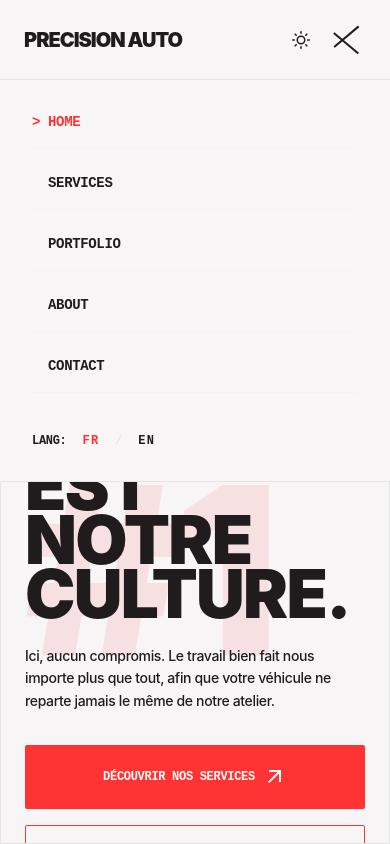
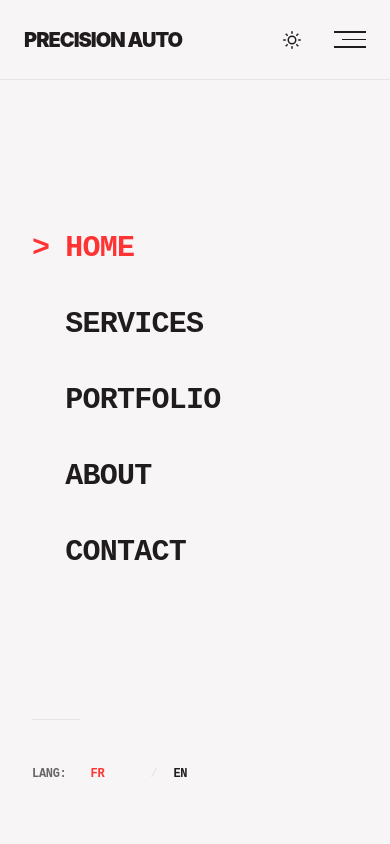
Before and after one commit to Teodev578/prepa_website, a Next.js app: page / in a window 390 px wide. Both pictures are taken after a click on the element 350 px from the left and 39 px from the top of the page. Shown: the top 844 px of the page. Built offline with nearby package versions, Linux system fonts and the light colour scheme.

Commit message:
refactor: improve responsive typography and layout consistency across home components

```diff
--- a/components/Navbar.tsx
+++ b/components/Navbar.tsx
@@ -63,9 +63,9 @@ export default function Navbar() {
                     <div className="flex items-center text-xs font-mono text-foreground font-bold uppercase tracking-widest">
                         {/* Selector FR / EN */}
                         <div className="flex gap-1 items-center">
-                            <button className={`transition-none ${lang === 'fr' ? 'text-primary' : 'hover:text-primary'}`} onClick={() => setLang('fr')}>FR</button>
+                            <button className={`min-w-[44px] min-h-[44px] transition-none ${lang === 'fr' ? 'text-primary' : 'hover:text-primary'}`} onClick={() => setLang('fr')}>FR</button>
                             <span className="text-border px-1">/</span>
-                            <button className={`transition-none ${lang === 'en' ? 'text-primary' : 'hover:text-primary'}`} onClick={() => setLang('en')}>EN</button>
+                            <button className={`min-w-[44px] min-h-[44px] transition-none ${lang === 'en' ? 'text-primary' : 'hover:text-primary'}`} onClick={() => setLang('en')}>EN</button>
                         </div>
 
                         <span className="text-border px-4">|</span>
@@ -84,7 +84,7 @@ export default function Navbar() {
                         <span className="text-border px-4">|</span>
 
                         {/* Theme Toggle */}
-                        <button id="theme-toggle" className="hover:text-primary transition-none text-foreground flex items-center" onClick={toggleTheme} aria-label="Toggle Theme">
+                        <button id="theme-toggle" className="min-w-[44px] min-h-[44px] justify-center hover:text-primary transition-none text-foreground flex items-center" onClick={toggleTheme} aria-label="Toggle Theme">
                             {theme === 'dark' ? (
                                 <svg className="moon-icon" xmlns="http://www.w3.org/2000/svg" width="16" height="16" viewBox="0 0 24 24" fill="none" stroke="currentColor" strokeWidth="2" strokeLinecap="round" strokeLinejoin="round"><path d="M21 12.79A9 9 0 1 1 11.21 3 7 7 0 0 0 21 12.79z"></path></svg>
                             ) : (
@@ -101,8 +101,8 @@ export default function Navbar() {
                     PRECISION AUTO
                 </Link>
 
-                <div className="flex items-center gap-6">
-                    <button id="theme-toggle-mobile" className="hover:text-primary transition-none text-foreground" onClick={toggleTheme} aria-label="Toggle Theme Mobile">
+                <div className="flex items-center gap-2">
+                    <button id="theme-toggle-mobile" className="min-w-[44px] min-h-[44px] flex items-center justify-center hover:text-primary transition-none text-foreground" onClick={toggleTheme} aria-label="Toggle Theme Mobile">
                         {theme === 'dark' ? (
                             <svg className="moon-icon" xmlns="http://www.w3.org/2000/svg" width="18" height="18" viewBox="0 0 24 24" fill="none" stroke="currentColor" strokeWidth="2" strokeLinecap="round" strokeLinejoin="round"><path d="M21 12.79A9 9 0 1 1 11.21 3 7 7 0 0 0 21 12.79z"></path></svg>
                         ) : (
@@ -111,25 +111,48 @@ export default function Navbar() {
                     </button>
 
                     {/* Minimal Burger Menu */}
-                    <div className="w-8 h-4 flex flex-col justify-between cursor-pointer" onClick={() => setIsMenuOpen(!isMenuOpen)}>
-                        <div className={`w-full h-[1.5px] bg-foreground transition-all duration-300 origin-left ${isMenuOpen ? 'rotate-[40deg] w-[26px]' : ''}`}></div>
-                        <div className={`w-full h-[1.5px] bg-foreground transition-all duration-300 ${isMenuOpen ? 'opacity-0' : ''}`}></div>
-                        <div className={`w-full h-[1.5px] bg-foreground transition-all duration-300 origin-left ${isMenuOpen ? '-rotate-[40deg] w-[26px]' : ''}`}></div>
+                    <div className="min-w-[44px] min-h-[44px] flex flex-col justify-center items-end cursor-pointer" onClick={() => setIsMenuOpen(true)}>
+                        <div className="w-8 h-[1.5px] bg-foreground mb-1.5 transition-all duration-300"></div>
+                        <div className="w-6 h-[1.5px] bg-foreground mb-1.5 transition-all duration-300"></div>
+                        <div className="w-8 h-[1.5px] bg-foreground transition-all duration-300"></div>
                     </div>
                 </div>
             </div>
 
-            {/* Mobile Dropdown Menu */}
-            <div className={`absolute top-full left-0 w-full bg-background border-b border-border lg:hidden transition-all duration-300 overflow-hidden z-[100] ${isMenuOpen ? 'max-h-screen py-8 border-t opacity-100' : 'max-h-0 py-0 border-t-0 opacity-0'}`}>
-                <ul className="flex flex-col gap-6 px-8 text-sm font-mono uppercase tracking-widest font-bold">
-                    {[...links, { label: "CONTACT", href: "/contact" }].map((link) => (
-                        <li key={link.label}>
+            {/* Mobile Full-Screen Menu */}
+            <div className={`fixed inset-0 top-0 left-0 w-full h-[100dvh] bg-background border-border lg:hidden transition-all duration-500 overflow-hidden flex flex-col z-[100] ${isMenuOpen ? 'opacity-100 pointer-events-auto' : 'opacity-0 pointer-events-none'}`}>
+                {/* Header padding compensation area */}
+                <div className="h-20 shrink-0 w-full border-b border-border flex items-center justify-between px-6">
+                    <Link href="/" className="text-foreground font-sans font-black tracking-tighter uppercase text-xl" onClick={() => setIsMenuOpen(false)}>
+                        PRECISION AUTO
+                    </Link>
+                    <div className="flex items-center gap-4">
+                        <button id="theme-toggle-mobile-menu" className="min-w-[44px] min-h-[44px] flex flex-col justify-center items-center hover:text-primary transition-none text-foreground" onClick={toggleTheme} aria-label="Toggle Theme Mobile">
+                            {theme === 'dark' ? (
+                                <svg className="moon-icon" xmlns="http://www.w3.org/2000/svg" width="20" height="20" viewBox="0 0 24 24" fill="none" stroke="currentColor" strokeWidth="2" strokeLinecap="round" strokeLinejoin="round"><path d="M21 12.79A9 9 0 1 1 11.21 3 7 7 0 0 0 21 12.79z"></path></svg>
+                            ) : (
+                                <svg className="sun-icon" xmlns="http://www.w3.org/2000/svg" width="20" height="20" viewBox="0 0 24 24" fill="none" stroke="currentColor" strokeWidth="2" strokeLinecap="round" strokeLinejoin="round"><circle cx="12" cy="12" r="5"></circle><line x1="12" y1="1" x2="12" y2="3"></line><line x1="12" y1="21" x2="12" y2="23"></line><line x1="4.22" y1="4.22" x2="5.64" y2="5.64"></line><line x1="18.36" y1="18.36" x2="19.78" y2="19.78"></line><line x1="1" y1="12" x2="3" y2="12"></line><line x1="21" y1="12" x2="23" y2="12"></line><line x1="4.22" y1="19.78" x2="5.64" y2="18.36"></line><line x1="18.36" y1="5.64" x2="19.78" y2="4.22"></line></svg>
+                            )}
+                        </button>
+
+                        <div className="min-w-[44px] min-h-[44px] flex flex-col justify-center items-end cursor-pointer" onClick={() => setIsMenuOpen(false)}>
+                            <div className="w-[26px] h-[1.5px] bg-foreground rotate-[40deg] origin-center translate-y-[1px]"></div>
+                            <div className="w-[26px] h-[1.5px] bg-foreground -rotate-[40deg] origin-center -translate-y-[1px]"></div>
+                        </div>
+                    </div>
+                </div>
+
+                <div className="flex-1 flex flex-col justify-center px-8 relative">
+                    <ul className="flex flex-col gap-6 text-3xl sm:text-5xl font-mono uppercase tracking-widest font-bold">
+                        {[...links, { label: "CONTACT", href: "/contact" }].map((link, index) => (
+                            <li key={link.label} className="overflow-hidden">
                                 <Link
                                     href={link.href}
                                     onClick={() => setIsMenuOpen(false)}
-                                className={`group flex items-center w-full border-b border-border/20 pb-4 transition-none ${pathname === link.href ? 'text-primary' : 'text-foreground hover:text-primary'}`}
+                                    className={`group flex items-center w-full min-h-[44px] py-2 transition-transform duration-500 translate-y-0 hover:text-primary ${pathname === link.href ? 'text-primary' : 'text-foreground'}`}
+                                    style={{ transitionDelay: isMenuOpen ? `${index * 50}ms` : '0ms' }}
                                 >
-                                <span className={`text-primary font-bold mr-2 transition-none ${pathname === link.href ? 'opacity-100' : 'opacity-0 group-hover:opacity-100'}`}>
+                                    <span className={`text-primary font-bold mr-4 transition-opacity duration-300 ${pathname === link.href ? 'opacity-100' : 'opacity-0 group-hover:opacity-100'}`}>
                                         {'>'}
                                     </span>
                                     {link.label}
@@ -137,11 +160,16 @@ export default function Navbar() {
                             </li>
                         ))}
                     </ul>
-                <div className="px-8 mt-10 flex gap-4 text-xs font-mono font-bold text-foreground uppercase tracking-widest">
-                    <span>LANG:</span>
-                    <button className={`transition-none ${lang === 'fr' ? 'text-primary' : 'hover:text-primary'}`} onClick={() => setLang('fr')}>FR</button>
+                </div>
+
+                <div className="px-8 pb-12 mt-auto flex flex-col gap-8 text-xs font-mono font-bold text-foreground uppercase tracking-widest">
+                    <div className="w-12 h-[1px] bg-border"></div>
+                    <div className="flex gap-4 items-center">
+                        <span className="text-muted-foreground mr-2">LANG:</span>
+                        <button className={`min-w-[44px] min-h-[44px] flex items-center transition-colors ${lang === 'fr' ? 'text-primary' : 'hover:text-primary'}`} onClick={() => setLang('fr')}>FR</button>
                         <span className="text-border">/</span>
-                    <button className={`transition-none ${lang === 'en' ? 'text-primary' : 'hover:text-primary'}`} onClick={() => setLang('en')}>EN</button>
+                        <button className={`min-w-[44px] min-h-[44px] flex items-center transition-colors ${lang === 'en' ? 'text-primary' : 'hover:text-primary'}`} onClick={() => setLang('en')}>EN</button>
+                    </div>
                 </div>
             </div>
         </header>
--- a/components/home/Hero.tsx
+++ b/components/home/Hero.tsx
@@ -49,16 +49,16 @@ export default function Hero() {
   ];
 
   return (
-    <section className="bg-background h-[100dvh] w-full flex flex-col overflow-hidden relative border-b border-border">
+    <section className="bg-background min-h-[100dvh] lg:h-[100dvh] w-full flex flex-col overflow-hidden relative border-b border-border pt-20 lg:pt-0">
       <motion.div
         variants={containerVariants}
         initial="hidden"
         animate="visible"
-        className="flex flex-col lg:flex-row w-full h-full"
+        className="flex flex-col lg:flex-row w-full h-full flex-grow"
       >
 
         {/* Left Column : Image (Mobile: Top, Desktop: Left) */}
-        <div className="w-full lg:w-1/2 relative flex items-stretch border-b lg:border-b-0 lg:border-r border-technical h-[35vh] lg:h-full">
+        <div className="w-full lg:w-1/2 relative flex items-stretch border-b lg:border-b-0 lg:border-r border-technical min-h-[40vh] lg:min-h-0 lg:h-full p-6 lg:p-0">
 
           {/* Edge Menu/Annotations (Desktop left border) */}
           <div className="hidden lg:flex w-16 xl:w-20 shrink-0 flex-col justify-between items-center py-10 border-r border-technical bg-background relative z-10">
@@ -76,7 +76,6 @@ export default function Hero() {
               GPS: 48°52'5.6"N 2°19'59.5"E
             </motion.div>
 
-            {/* Minimal burger menu hint */}
             <motion.div
               variants={itemVariants}
               whileHover={{ opacity: 0.7 }}
@@ -106,7 +105,7 @@ export default function Hero() {
             initial={{ opacity: 0, scale: 1.05 }}
             animate={{ opacity: 1, scale: 1 }}
             transition={{ duration: 1.5, ease: BEZIER }}
-            className="flex-grow relative overflow-hidden bg-background"
+            className="flex-grow relative overflow-hidden bg-background h-full w-full"
           >
             <AnimatePresence mode="wait">
               <motion.img
@@ -122,14 +121,14 @@ export default function Hero() {
             </AnimatePresence>
 
             {/* Technical Overlay - Minimal Indicators */}
-            <div className="absolute bottom-6 right-6 flex gap-2 z-20">
+            <div className="absolute bottom-4 right-4 lg:bottom-6 lg:right-6 flex gap-2 z-20">
               {images.map((_, idx) => (
                 <motion.div
                   key={idx}
                   initial={{ width: 0 }}
                   animate={{ width: 48 }}
                   transition={{ delay: 0.5 + idx * 0.1, duration: 0.4, ease: BEZIER }}
-                  className={`h-[2px] transition-colors duration-500 ${idx === currentIndex ? 'bg-primary' : 'bg-foreground/20'}`}
+                  className={`h-[2px] transition-colors duration-500 ${idx === currentIndex ? 'bg-primary' : 'bg-white/40'}`}
                 />
               ))}
             </div>
@@ -137,7 +136,7 @@ export default function Hero() {
         </div>
 
         {/* Right Column : Typography (Mobile: Bottom, Desktop: Right) */}
-        <div className="w-full lg:w-1/2 relative bg-background flex flex-col justify-center px-6 md:px-16 lg:px-24 py-10 lg:py-0 border-technical h-[65vh] lg:h-full">
+        <div className="w-full lg:w-1/2 relative bg-background flex flex-col justify-center px-6 md:px-16 lg:px-24 py-12 lg:py-0 border-technical flex-grow lg:h-full">
           <div className="absolute top-0 left-0 tech-corner hidden lg:block"></div>
 
           {/* Massive Cutoff Number (Aligned with Content) */}
@@ -153,13 +152,13 @@ export default function Hero() {
           <div className="relative z-10 max-w-xl">
             <motion.div
               variants={itemVariants}
-              className="lg:hidden font-mono text-xs uppercase font-bold tracking-widest text-foreground mb-6 flex justify-between w-full"
+              className="md:hidden font-mono text-[10px] uppercase font-bold tracking-widest text-muted-foreground mb-4 flex justify-between w-full"
             >
               <span>GPS: 48°52'5.6"N 2°19'59.5"E</span>
               <span>SPEC. 01</span>
             </motion.div>
 
-            <h1 className="font-sans font-black text-[clamp(2rem,8vh,7.5rem)] tracking-tighter uppercase text-foreground leading-[0.8] mb-6 md:mb-10 relative">
+            <h1 className="font-sans font-black text-[14vw] sm:text-[11vw] md:text-[8vw] lg:text-[clamp(4.5rem,7vw,7.5rem)] tracking-tighter uppercase text-foreground leading-[0.8] mb-8 md:mb-10 relative">
               {titleLines.map((line, i) => (
                 <div key={i} className="overflow-hidden">
                   <motion.div
@@ -179,7 +178,7 @@ export default function Hero() {
 
             <motion.p
               variants={itemVariants}
-              className="text-foreground font-medium text-sm md:text-base leading-relaxed mb-8 md:mb-12 lg:max-w-[400px]"
+              className="text-foreground/80 font-medium text-sm md:text-base leading-relaxed mb-8 md:mb-12 lg:max-w-[400px]"
             >
               Ici, aucun compromis. Le travail bien fait nous importe plus que tout, afin que votre véhicule ne reparte jamais le même de notre atelier.
             </motion.p>
@@ -187,12 +186,12 @@ export default function Hero() {
             {/* Buttons Technical Pattern */}
             <motion.div
               variants={itemVariants}
-              className="flex flex-col sm:flex-row gap-4 font-mono text-xs uppercase tracking-widest font-bold"
+              className="flex flex-col sm:flex-row gap-4 font-mono text-xs uppercase tracking-widest font-bold w-full"
             >
               <motion.button
                 whileHover={{ backgroundColor: "var(--primary)", color: "white" }}
                 whileTap={{ scale: 0.98 }}
-                className="relative px-8 py-5 bg-primary text-primary-foreground group overflow-hidden flex items-center justify-center rounded-[var(--radius)] transition-colors duration-300"
+                className="w-full sm:w-auto min-h-[48px] relative px-6 py-4 bg-primary text-primary-foreground group overflow-hidden flex items-center justify-center rounded-[var(--radius)] transition-colors duration-300"
               >
                 <span className="relative z-10 flex items-center justify-center gap-2">
                   DÉCOUVRIR NOS SERVICES
@@ -205,7 +204,7 @@ export default function Hero() {
               <motion.button
                 whileHover={{ backgroundColor: "var(--foreground)", color: "var(--background)" }}
                 whileTap={{ scale: 0.98 }}
-                className="px-8 py-5 border border-primary bg-transparent text-foreground group flex items-center justify-center gap-3 rounded-[var(--radius)] transition-colors duration-300"
+                className="w-full sm:w-auto min-h-[48px] px-6 py-4 border border-primary bg-transparent text-foreground group flex items-center justify-center gap-3 rounded-[var(--radius)] transition-colors duration-300"
               >
                 <span className="w-1.5 h-1.5 bg-primary group-hover:bg-background block rounded-full transition-colors"></span>
                 NOTRE PORTFOLIO
--- a/components/home/Testimonials.tsx
+++ b/components/home/Testimonials.tsx
@@ -100,7 +100,7 @@ export default function Testimonials() {
             ></motion.div>
           </motion.div>
 
-          <h2 className="text-5xl md:text-7xl font-sans font-black text-foreground tracking-tighter uppercase leading-[0.85] mb-6">
+          <h2 className="text-[13vw] sm:text-[10vw] md:text-[8vw] lg:text-[6rem] font-sans font-black text-foreground tracking-tighter uppercase leading-[0.85] mb-6">
             {["RAPPORTS", "CLIENTS."].map((line, i) => (
               <div key={i} className="overflow-hidden">
                 <motion.div
```
Also changed, not shown: components/home/CTA.tsx (+4 -4 lines), components/home/ExcellencePhilosophy.tsx (+4 -5 lines), components/home/TechnicalServices.tsx (+5 -5 lines). Lines whose indentation alone changed are shown as unchanged.
